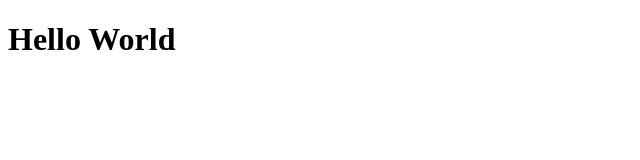
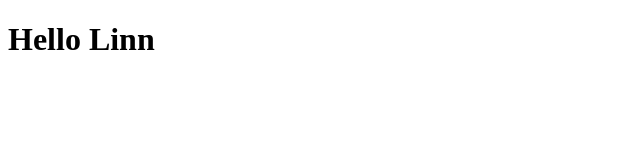
Before and after one commit to linntysl/byob, a plain HTML site: page index.html in a window 1280 px wide. Shown: the full height of the page, 0-640 px from the left. Drawn offline with Linux system fonts and the light colour scheme.

Commit message:
Initial commit

```diff
--- a/index.html
+++ b/index.html
@@ -4,7 +4,7 @@
    <title>Page title</title>
  </head>
  <body>
-<h1> Hello World</h1>
+<h1> Hello Linn</h1>
 
 
 </body>
```
